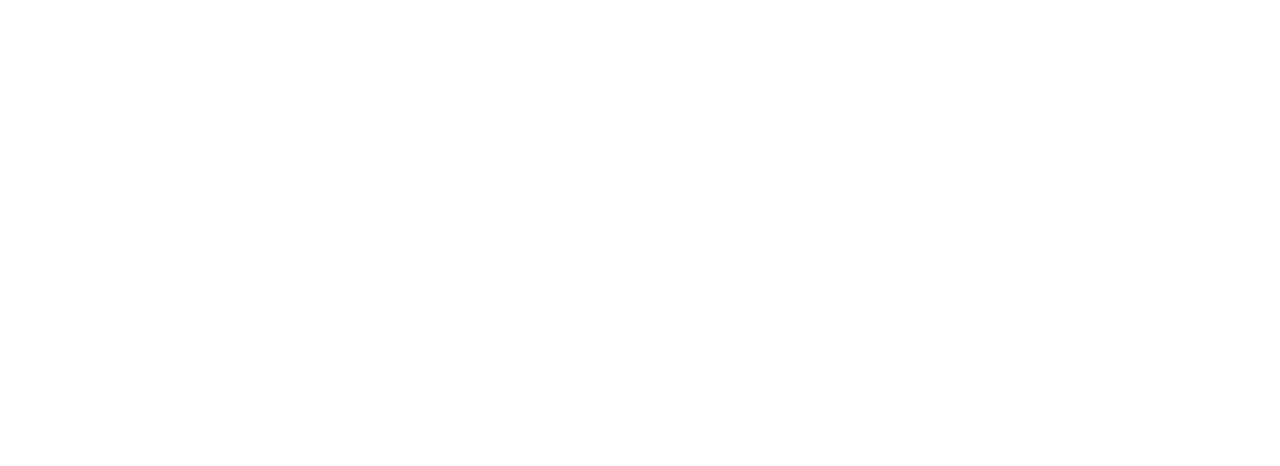
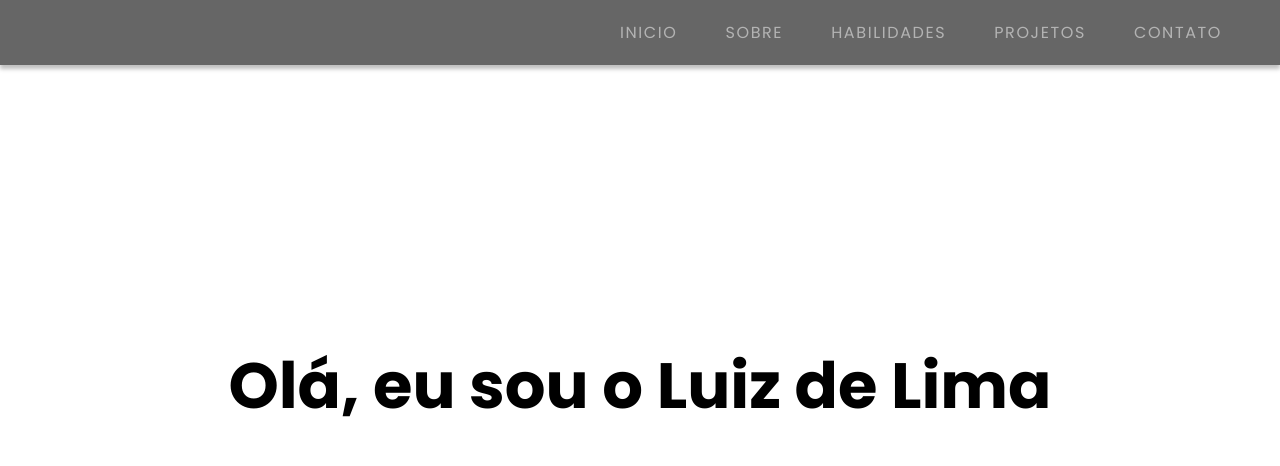
Before and after one commit to Luiz-de-Lima/portfolio-page, a plain HTML site: page index.html in a window 1280 px wide. Drawn offline with Linux system fonts and the light colour scheme; a web font is replaced by a local one.

Commit message:
estilos navbar

```diff
--- a/index.html
+++ b/index.html
@@ -4,11 +4,29 @@
 <head>
   <meta charset="UTF-8">
   <meta name="viewport" content="width=device-width, initial-scale=1.0">
+  <link rel="stylesheet" href="style.css">
+  <link rel="preconnect" href="https://fonts.googleapis.com">
+  <link rel="preconnect" href="https://fonts.gstatic.com" crossorigin>
+  <link
+    href="https://fonts.googleapis.com/css2?family=Anybody:wght@300&family=Poppins:wght@200;300;400;500;700;800&display=swap"
+    rel="stylesheet">
   <title>Portifolio</title>
 </head>
 
 <body>
-
+  <nav class="navbar">
+    <ul>
+      <li>Inicio</li>
+      <li>Sobre</li>
+      <li>Habilidades</li>
+      <li>Projetos</li>
+      <li>Contato</li>
+    </ul>
+  </nav>
+  <div class="show-case-container">
+    <h1>Olá, eu sou o Luiz de Lima</h1>
+    <p>Dev front-end</p>
+  </div>
 </body>
 
 </html>
--- /dev/null
+++ b/style.css
@@ -0,0 +1,54 @@
+* {
+  margin: 0;
+  padding: 0;
+  box-sizing: border-box;
+  font-family: "Poppins", sans-serif;
+}
+/* navbar */
+.navbar {
+  width: 100%;
+  display: flex;
+  justify-content: flex-end;
+  background: rgba(0, 0, 0, 0.6);
+  padding: 20px 10px;
+  box-shadow: 0px 4px 4px rgba(0, 0, 0, 0.25);
+  position: absolute;
+  top: 0;
+}
+.navbar > ul {
+  display: flex;
+  list-style: none;
+}
+.navbar > ul > li {
+  text-transform: uppercase;
+  margin-right: 48px;
+  color: white;
+  letter-spacing: 0.1rem;
+  opacity: 50%;
+  transition: opacity .5s;
+}
+.navbar > ul > li:hover {
+  opacity: 100%;
+
+}
+/* showcase */
+.show-case-container {
+  height: 100vh;
+  display: flex;
+  flex-direction: column;
+  align-items: center;
+  justify-content: center;
+  background-image: url("./images/");
+  background-size: cover;
+  background-position: center;
+  background-color: rgba(red, green, blue, alpha);
+}
+.show-case-container > h1 {
+  font-weight: 600;
+  font-size: 4rem;
+}
+.show-case-container > p {
+  text-transform: uppercase;
+  font-size: 1.25rem;
+  color: white;
+}
```
